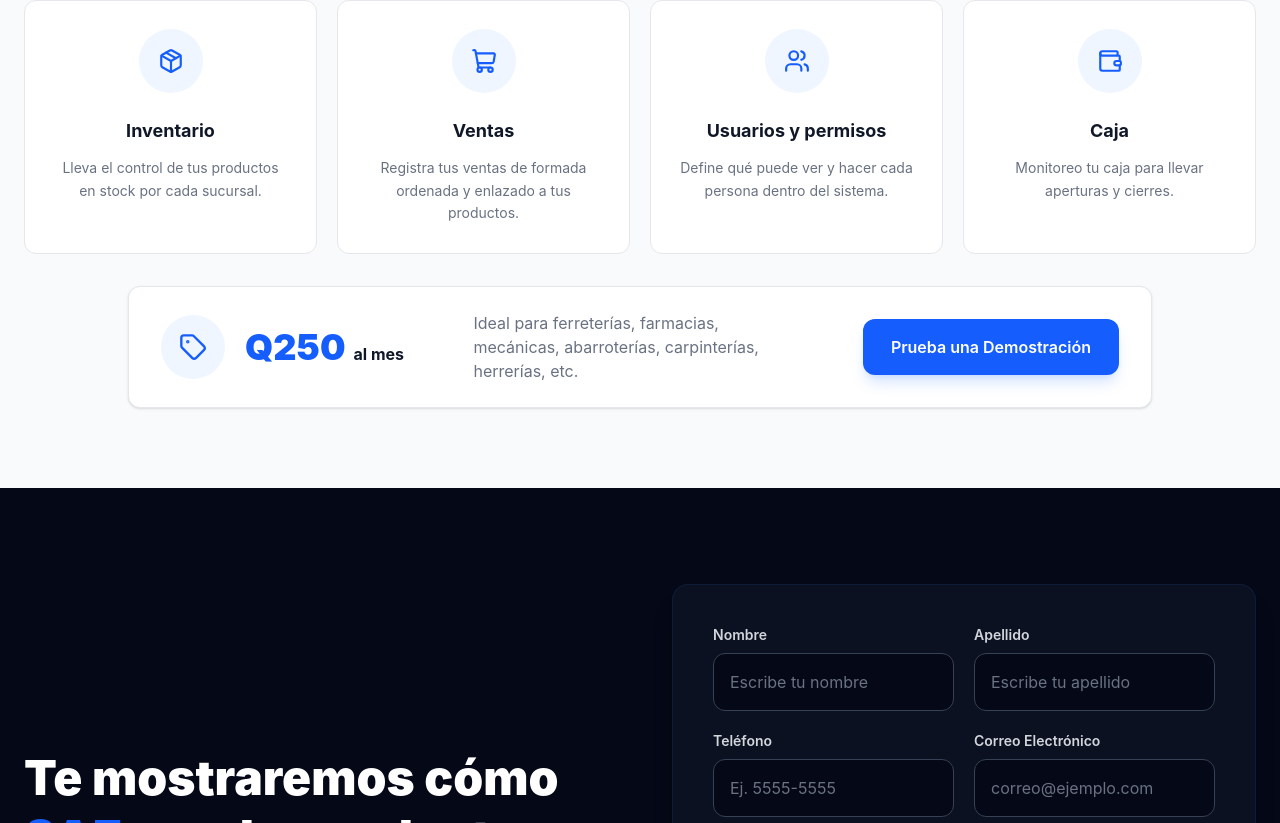
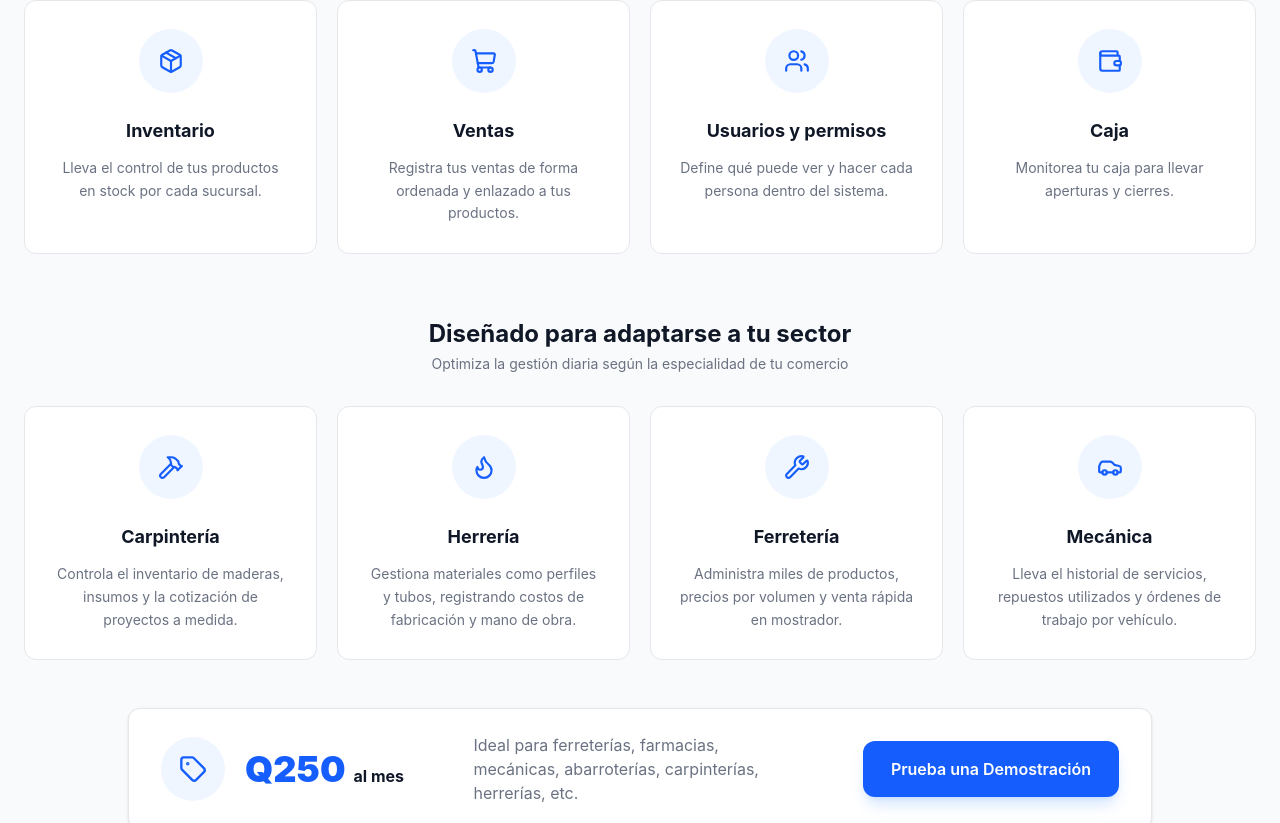
Before and after one commit to selvin270/solusoft-web, a React (Vite) app: page / in a window 1280 px wide. Shown: the part 1217-2040 px from the top of the page. Built offline with nearby package versions, Linux system fonts and the light colour scheme.

Commit message:
modificaciones finales

```diff
--- a/src/components/SAE.jsx
+++ b/src/components/SAE.jsx
@@ -8,7 +8,11 @@ import {
   Users,
   Wallet,
   Tag,
-    MessageCircle
+  MessageCircle,
+  Hammer,      // Para Carpintería
+  Flame,       // Para Herrería
+  Wrench,      // Para Ferretería
+  Car          // Para Mecánica
 } from "lucide-react";
 
 const features = [
@@ -20,7 +24,7 @@ const features = [
   {
     icon: <ShoppingCart size={26} />,
     title: "Ventas",
-        desc: "Registra tus ventas de formada ordenada y enlazado a tus productos."
+    desc: "Registra tus ventas de forma ordenada y enlazado a tus productos."
   },
   {
     icon: <Users size={26} />,
@@ -30,12 +34,34 @@ const features = [
   {
     icon: <Wallet size={26} />,
     title: "Caja",
-        desc: "Monitoreo tu caja para llevar aperturas y cierres."
+    desc: "Monitorea tu caja para llevar aperturas y cierres."
+  }
+];
+
+const businesses = [
+  {
+    icon: <Hammer size={26} />,
+    title: "Carpintería",
+    desc: "Controla el inventario de maderas, insumos y la cotización de proyectos a medida."
+  },
+  {
+    icon: <Flame size={26} />,
+    title: "Herrería",
+    desc: "Gestiona materiales como perfiles y tubos, registrando costos de fabricación y mano de obra."
+  },
+  {
+    icon: <Wrench size={26} />,
+    title: "Ferretería",
+    desc: "Administra miles de productos, precios por volumen y venta rápida en mostrador."
+  },
+  {
+    icon: <Car size={26} />,
+    title: "Mecánica",
+    desc: "Lleva el historial de servicios, repuestos utilizados y órdenes de trabajo por vehículo."
   }
 ];
 
 const SAE = () => {
-
   const scrollToSection = (id) => {
     const element = document.getElementById(id);
 
@@ -47,53 +73,35 @@ const SAE = () => {
   };
 
   return (
-        <section
-            id="sae"
-            className="bg-white text-black"
-        >
+    <section id="sae" className="bg-white text-black">
       {/* =========================
           SOLUCIÓN
       ========================== */}
       <div className="bg-gray-50 border-t border-gray-100 py-20">
-
         <div className="max-w-7xl mx-auto px-6">
 
           {/* ENCABEZADO */}
           <div className="max-w-3xl mx-auto text-center">
-
-
             <h2 className="mt-4 text-4xl md:text-5xl font-black tracking-tight text-gray-950">
-
               Todo el control de tu negocio
-
               <br className="hidden md:block" />
-
               <span className="text-blue-600">
-                                en una sola plataforma.
+                {" "}en una sola plataforma.
               </span>
-
             </h2>
-
           </div>
 
-
-                    {/* FEATURES */}
+          {/* FEATURES PRINCIPALES */}
           <div className="grid md:grid-cols-2 lg:grid-cols-4 gap-5 mt-12">
-
             {features.map((feature, index) => (
-
               <div
                 key={index}
                 className="group text-center p-7 rounded-xl bg-white border border-gray-200 hover:border-blue-500/30 hover:shadow-xl hover:shadow-blue-500/5 transition-all duration-300"
               >
-
                 {/* ICONO */}
                 <div className="w-16 h-16 mx-auto rounded-full bg-blue-50 flex items-center justify-center text-blue-600 group-hover:bg-blue-600 group-hover:text-white transition-colors duration-300">
-
                   {feature.icon}
-
                 </div>
-
 
                 <h3 className="text-lg font-bold text-gray-900 mt-6">
                   {feature.title}
@@ -102,53 +110,71 @@ const SAE = () => {
                 <p className="text-sm text-gray-500 mt-3 leading-relaxed">
                   {feature.desc}
                 </p>
-
+              </div>
+            ))}
           </div>
 
-                        ))}
-
+          {/* SECCIÓN TIPOS DE NEGOCIO */}
+          <div className="mt-16">
+            <div className="text-center mb-8">
+              <h3 className="text-2xl font-bold text-gray-900">
+                Diseñado para adaptarse a tu sector
+              </h3>
+              <p className="text-gray-500 text-sm mt-1">
+                Optimiza la gestión diaria según la especialidad de tu comercio
+              </p>
             </div>
 
+            <div className="grid md:grid-cols-2 lg:grid-cols-4 gap-5">
+              {businesses.map((item, index) => (
+                <div
+                  key={index}
+                  className="group text-center p-7 rounded-xl bg-white border border-gray-200 hover:border-blue-500/30 hover:shadow-xl hover:shadow-blue-500/5 transition-all duration-300"
+                >
+                  {/* ICONO */}
+                  <div className="w-16 h-16 mx-auto rounded-full bg-blue-50 flex items-center justify-center text-blue-600 group-hover:bg-blue-600 group-hover:text-white transition-colors duration-300">
+                    {item.icon}
+                  </div>
+
+                  <h3 className="text-lg font-bold text-gray-900 mt-6">
+                    {item.title}
+                  </h3>
+
+                  <p className="text-sm text-gray-500 mt-3 leading-relaxed">
+                    {item.desc}
+                  </p>
+                </div>
+              ))}
+            </div>
+          </div>
 
           {/* PRECIO Y CTA */}
-                    <div className="max-w-5xl mx-auto mt-8">
-
+          <div className="max-w-5xl mx-auto mt-12">
             <div className="bg-white border border-gray-200 rounded-xl shadow-sm px-8 py-6">
-
               <div className="flex flex-col lg:flex-row items-center justify-between gap-6">
 
                 {/* PRECIO */}
                 <div className="flex items-center gap-5">
-
                   <div className="w-16 h-16 rounded-full bg-blue-50 flex items-center justify-center text-blue-600">
                     <Tag size={28} />
                   </div>
 
                   <div>
-
-
                     <div className="flex items-baseline gap-2">
-
                       <span className="text-4xl font-black text-blue-600">
                         Q250
                       </span>
-
                       <span className="font-bold text-gray-900">
                         al mes
                       </span>
-
                     </div>
-
                   </div>
-
                 </div>
-
 
                 {/* DESCRIPCIÓN */}
                 <p className="text-gray-500 text-center lg:text-left max-w-xs">
                   Ideal para ferreterías, farmacias, mecánicas, abarroterías, carpinterías, herrerías, etc.
                 </p>
-
 
                 {/* BOTÓN */}
                 <a
@@ -158,21 +184,14 @@ const SAE = () => {
                   className="bg-blue-600 hover:bg-blue-500 !text-white px-7 py-4 rounded-xl font-semibold transition flex items-center gap-2 shadow-lg shadow-blue-500/20 whitespace-nowrap"
                 >
                   Prueba una Demostración
-
-
-
                 </a>
 
               </div>
-
+            </div>
           </div>
 
         </div>
-
       </div>
-
-            </div>
-
     </section>
   );
 };
```
Lines whose indentation alone changed are shown as unchanged.
